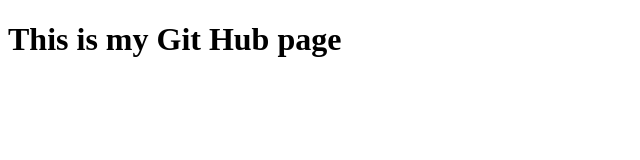
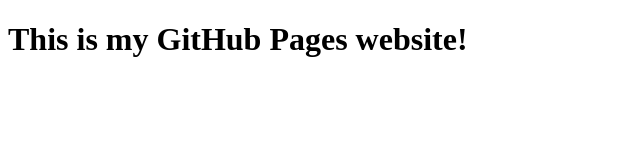
Before and after one commit to denizcanalan/denizcanalan.github.io, a plain HTML site: page index.html in a window 1280 px wide. Shown: the whole page, without its empty margins (0-640 px from the left). Drawn offline with Linux system fonts and the light colour scheme.

Commit message:
redaksiyon

```diff
--- a/index.html
+++ b/index.html
@@ -6,6 +6,6 @@
         </title>
     </head>
     <body>
-        <h1>This is my Git Hub page</h1>
+        <h1>This is my GitHub Pages website!</h1>
     </body>
 </html>
```
